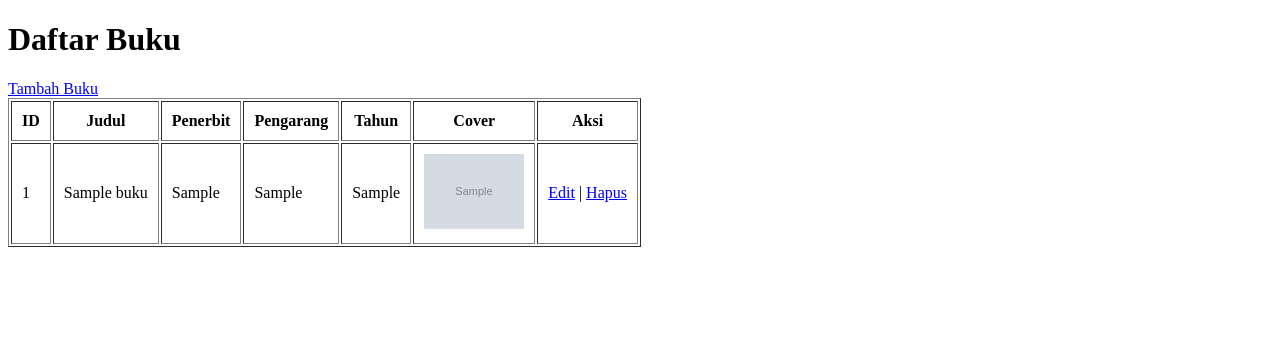
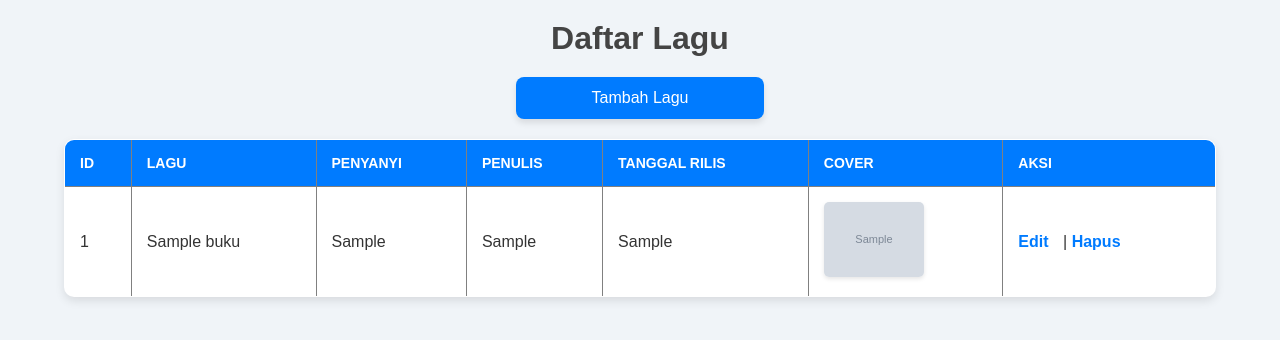
Before and after one commit to ThisIs21/project, a PHP site: page /user.php in a window 1280 px wide. Shown: the top 340 px of the page. Run offline with PHP 8.4, Linux system fonts and the light colour scheme; tables that the repository leaves empty or names only in its code hold one stand-in row (values such as "Sample post"); grey boxes marked "Sample" are stand-in pictures; a stand-in replaces the project's code that opens the database connection.

Commit message:
dugi die heula ah ke bde di lereskeun dei da

```diff
--- /dev/null
+++ b/buku.css
@@ -0,0 +1,153 @@
+/* General Styles */
+body {
+    font-family: 'Arial', sans-serif;
+    margin: 0;
+    padding: 0;
+    background-color: #f0f4f8;
+    color: #333;
+}
+
+h1 {
+    text-align: center;
+    margin: 20px 0;
+    color: #444;
+}
+
+/* Centered Add Book Button */
+a[href="create_buku.php"] {
+    display: inline-block;
+    background-color: #007bff;
+    color: white;
+    padding: 12px 24px;
+    font-size: 16px;
+    text-align: center;
+    margin: 20px auto;
+    border-radius: 8px;
+    text-decoration: none;
+    box-shadow: 0 4px 6px rgba(0, 0, 0, 0.1);
+    transition: background-color 0.3s ease, transform 0.2s ease;
+    display: flex;
+    justify-content: center;
+    width: 200px;
+}
+
+a[href="create_buku.php"]:hover {
+    background-color: #0056b3;
+    transform: translateY(-2px);
+    box-shadow: 0 6px 10px rgba(0, 0, 0, 0.15);
+}
+
+/* Table Styles */
+table {
+    width: 90%;
+    margin: 20px auto;
+    border-collapse: collapse;
+    background-color: white;
+    border-radius: 10px;
+    box-shadow: 0 4px 10px rgba(0, 0, 0, 0.1);
+    overflow: hidden;
+}
+
+thead {
+    background-color: #007bff;
+    color: white;
+}
+
+thead th {
+    padding: 15px;
+    text-transform: uppercase;
+    font-size: 14px;
+    text-align: left;
+}
+
+tbody tr {
+    transition: background-color 0.3s ease;
+}
+
+tbody tr:nth-child(even) {
+    background-color: #f8f9fa;
+}
+
+tbody tr:hover {
+    background-color: #e9ecef;
+    transform: scale(1.02);
+}
+
+td {
+    padding: 15px;
+    border-bottom: 1px solid #ddd;
+    text-align: left;
+}
+
+td img {
+    max-width: 100px;
+    border-radius: 5px;
+    box-shadow: 0 2px 4px rgba(0, 0, 0, 0.1);
+    transition: transform 0.3s ease, box-shadow 0.3s ease;
+}
+
+td img:hover {
+    transform: scale(1.2);
+    box-shadow: 0 4px 8px rgba(0, 0, 0, 0.2);
+}
+
+/* Action Links */
+td a {
+    color: #007bff;
+    font-weight: bold;
+    text-decoration: none;
+    margin-right: 10px;
+    transition: color 0.3s ease, text-shadow 0.3s ease;
+}
+
+td a:hover {
+    color: #0056b3;
+    text-shadow: 0 0 5px rgba(0, 0, 255, 0.5);
+}
+
+/* Responsive Design */
+@media (max-width: 768px) {
+    table {
+        width: 100%;
+    }
+
+    thead {
+        display: none;
+    }
+
+    tbody tr {
+        display: block;
+        margin-bottom: 10px;
+        border: 1px solid #ddd;
+        border-radius: 10px;
+        overflow: hidden;
+    }
+
+    tbody td {
+        display: block;
+        text-align: right;
+        padding: 10px;
+        border: none;
+        position: relative;
+    }
+
+    tbody td:before {
+        content: attr(data-label);
+        position: absolute;
+        left: 10px;
+        text-align: left;
+        font-weight: bold;
+    }
+
+    td img {
+        max-width: 80%;
+        margin: 0 auto;
+        display: block;
+    }
+}
+
+   /* Styling untuk elemen audio */
+/* Playlist St
+
+
+}
--- a/user.php
+++ b/user.php
@@ -1,5 +1,5 @@
 <?php
-include 'db.php'; // Koneksi database
+include 'config.php'; // Koneksi database
 
 $result = $conn->query("SELECT * FROM buku");
 ?>
@@ -9,21 +9,23 @@ $result = $conn->query("SELECT * FROM buku");
 <head>
     <meta charset="UTF-8">
     <meta name="viewport" content="width=device-width, initial-scale=1.0">
+    <link rel="stylesheet" href="buku.css">
     <title>Daftar Buku</title>
 </head>
 <body>
-    <h1>Daftar Buku</h1>
-    <a href="create.php">Tambah Buku</a>
+    <h1>Daftar Lagu</h1>
+    <a href="create_buku.php" >Tambah Lagu</a>
     <table border="1" cellpadding="10">
         <thead>
             <tr>
                 <th>ID</th>
-                <th>Judul</th>
-                <th>Penerbit</th>
-                <th>Pengarang</th>
-                <th>Tahun</th>
+                <th>Lagu</th>
+                <th>Penyanyi</th>
+                <th>Penulis</th>
+                <th>Tanggal Rilis</th>
                 <th>Cover</th>
                 <th>Aksi</th>
+
             </tr>
         </thead>
         <tbody>
@@ -36,9 +38,10 @@ $result = $conn->query("SELECT * FROM buku");
                     <td><?= $row['tahun'] ?></td>
                     <td><img src="uploads/<?= $row['cover'] ?>" alt="Cover" width="100"></td>
                     <td>
-                        <a href="update.php?id=<?= $row['id'] ?>">Edit</a> |
-                        <a href="delete.php?id=<?= $row['id'] ?>" onclick="return confirm('Hapus data ini?')">Hapus</a>
+                        <a href="edit_song.php?id=<?= $row['id'] ?>">Edit</a> |
+                        <a href="delete_song.php?id=<?= $row['id'] ?>" onclick="return confirm('Hapus data ini?')">Hapus</a>
                     </td>
+
                 </tr>
             <?php } ?>
         </tbody>
```
Also changed, not shown: admin.php (+87 -31 lines), create_buku.php (added, +56 -0 lines), delete_song.php (added, +13 -0 lines), edit_song.php (added, +62 -0 lines), uploads/3762.jpg (added), uploads/fo.jpg (added), 3 other files.
